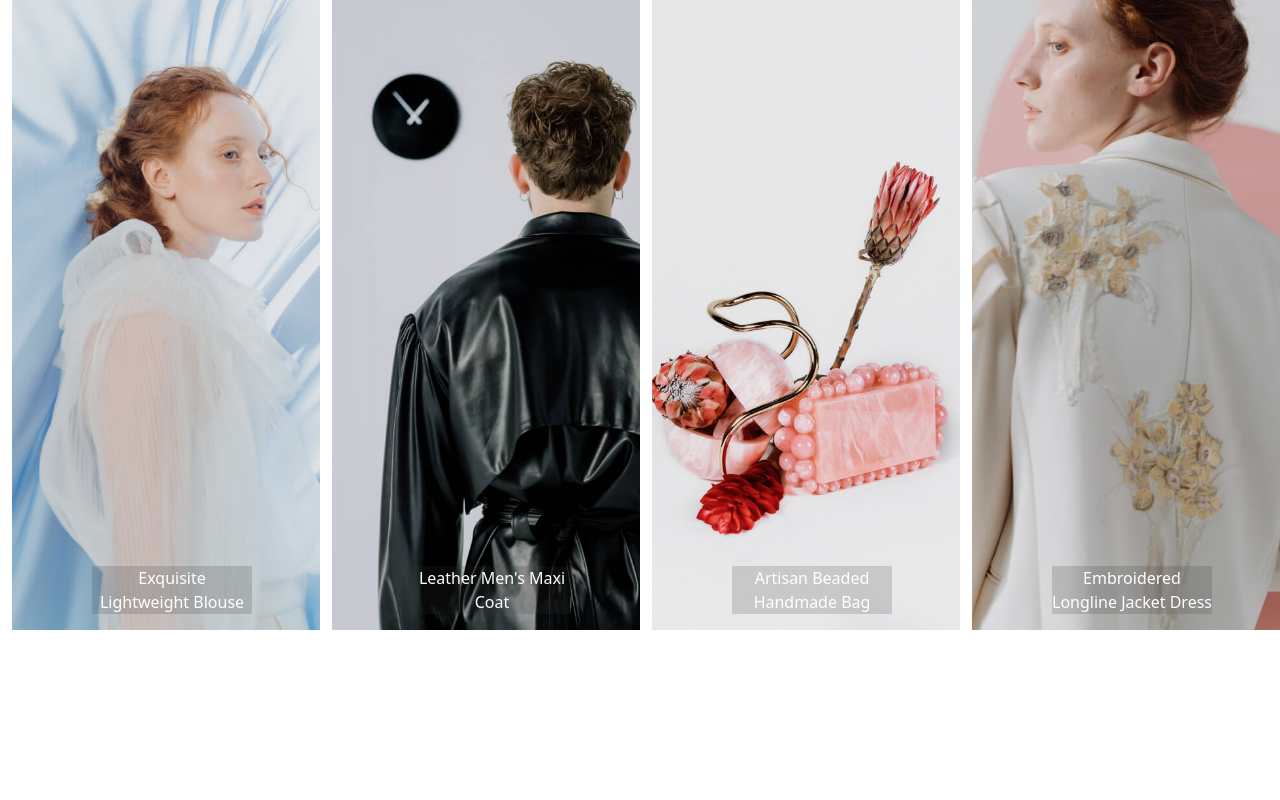
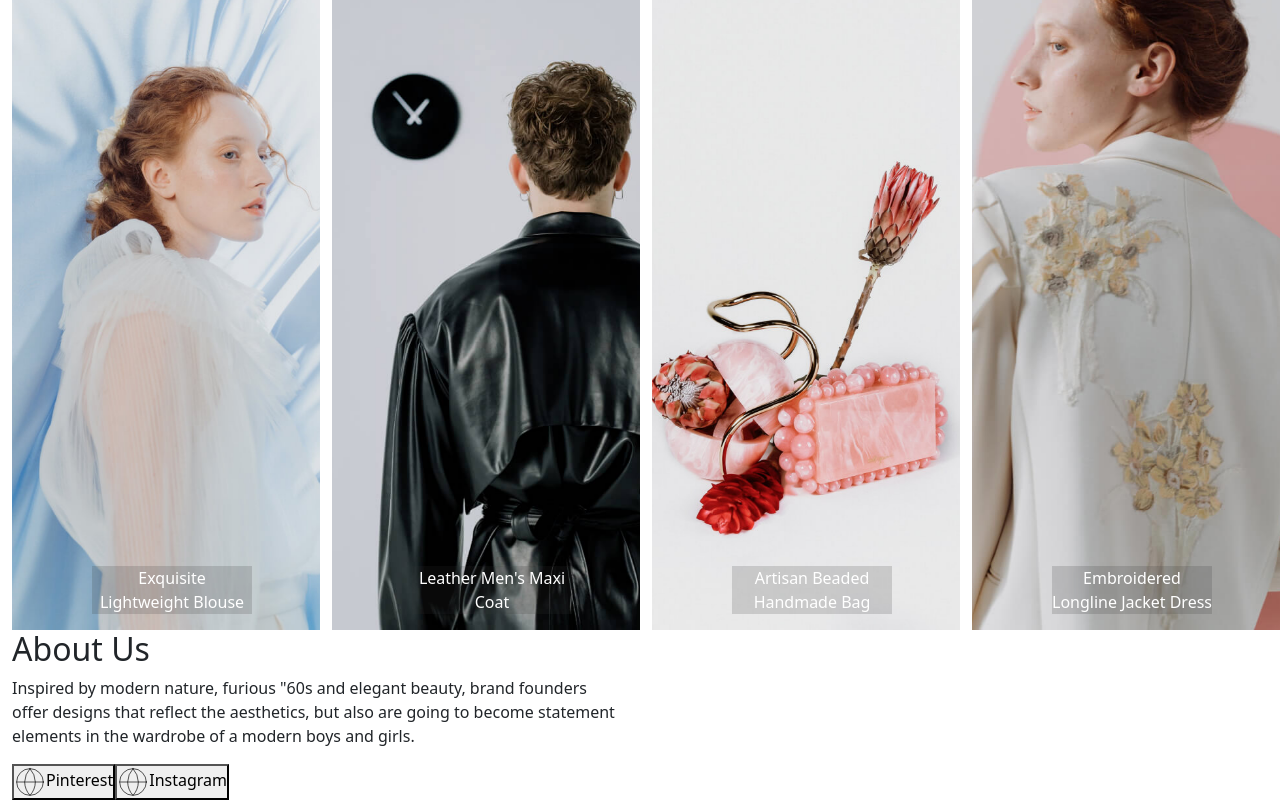
Before and after one commit to krystiano13/novastyle, a React (Create React App) app: page / in a window 1280 px wide. Shown: the part 2950-3750 px from the top of the page. Before the commit the page ends 3580 px from the top, so only its background shows below. Built offline with nearby package versions, Linux system fonts and the light colour scheme.

Commit message:
structure for footer about section

```diff
--- a/src/App.tsx
+++ b/src/App.tsx
@@ -2,6 +2,7 @@ import React from "react";
 import { BrowserRouter, Routes, Route } from "react-router-dom";
 import { Home } from "./views/Home";
 import { Navbar } from "./components/Navbar/Navbar";
+import { Footer } from "./components/Footer/Footer";
 
 const App = () => {
   return (
@@ -10,6 +11,7 @@ const App = () => {
       <Routes>
         <Route path="/" element={<Home />} />
       </Routes>
+      <Footer />
     </BrowserRouter>
   );
 };
--- /dev/null
+++ b/src/components/Footer/Footer.tsx
@@ -0,0 +1,15 @@
+import React from "react";
+
+import { FooterAbout } from "./FooterAbout";
+import { FooterNavigation } from "./FooterNavigation";
+
+const Footer = () => {
+    return (
+        <footer className="container-fluid row">
+            <FooterAbout />
+            <FooterNavigation />
+        </footer>
+    )
+}
+
+export { Footer };
--- /dev/null
+++ b/src/components/Footer/FooterAbout.tsx
@@ -0,0 +1,23 @@
+import React from "react";
+
+import { FooterButton } from "./FooterButton";
+import globe from '../../assets/footer/globe.svg';
+
+const FooterAbout = () => {
+  return (
+    <div className="col-6">
+      <h2>About Us</h2>
+      <p>
+        Inspired by modern nature, furious "60s and elegant beauty, brand
+        founders offer designs that reflect the aesthetics, but also are going
+        to become statement elements in the wardrobe of a modern boys and girls.
+      </p>
+      <div className="icons">
+        <FooterButton src={globe} title="Pinterest" />
+        <FooterButton src={globe} title="Instagram" />
+      </div>
+    </div>
+  );
+};
+
+export { FooterAbout };
--- /dev/null
+++ b/src/components/Footer/FooterButton.tsx
@@ -0,0 +1,17 @@
+import React from "react";
+
+interface FooterButtonInterface {
+  src: string;
+  title: string;
+}
+
+const FooterButton: React.FC<FooterButtonInterface> = ({ src, title }) => {
+  return (
+    <button className="footerButton">
+      <img src={src} alt={title} />
+      <span>{title}</span>
+    </button>
+  );
+};
+
+export { FooterButton };
--- /dev/null
+++ b/src/components/Footer/FooterNavigation.tsx
@@ -0,0 +1,9 @@
+import React from "react";
+
+const FooterNavigation = () => {
+    return (
+        <div className="col-6"></div>
+    )
+}
+
+export { FooterNavigation };
--- a/src/styles/sass/modules/_modules.scss
+++ b/src/styles/sass/modules/_modules.scss
@@ -1,3 +1,4 @@
 @import '_navbar';
 @import '_collections';
 @import '_bestsellers';
+@import '_footer';
```
Also changed, not shown: src/assets/footer/globe.svg (added), src/styles/sass/modules/_footer.scss (added).
